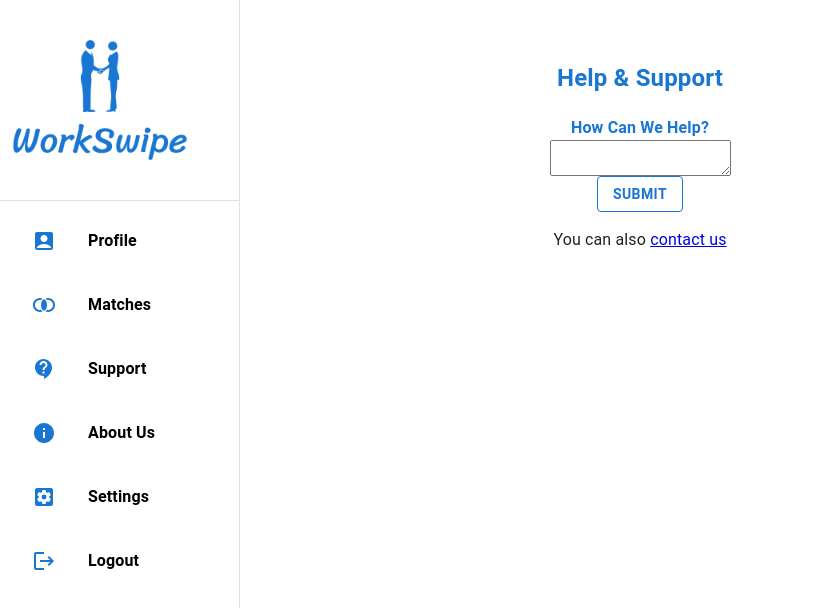
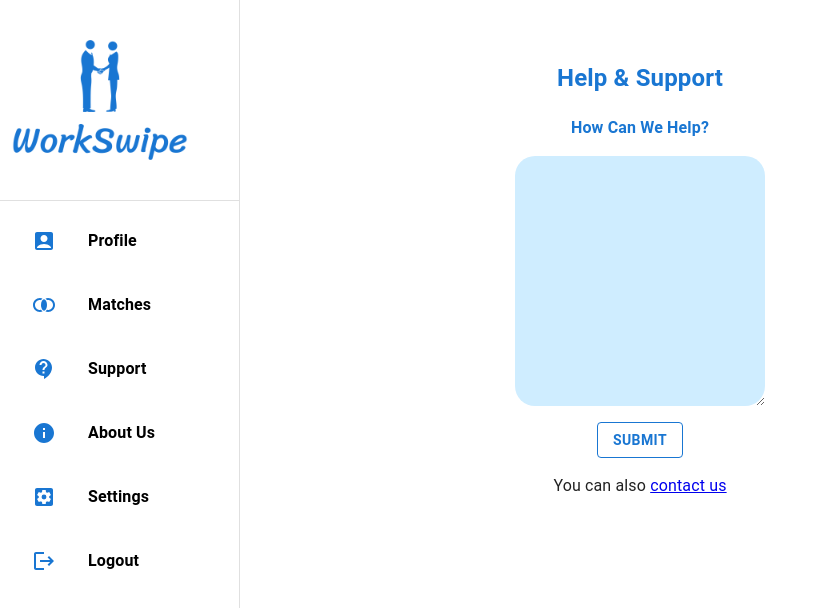
Before and after one commit to coka13/WorkSwipe, a React (Vite) app in the folder WorkSwipe/: page /support in a window 1280 px wide. Shown: the top 608 px of the page, without its empty margins (0-815 px from the left). Built offline with nearby package versions, Linux system fonts and the light colour scheme.

Commit message:
how can we help

```diff
--- a/WorkSwipe/src/components/FormComponent/FormComponent.jsx
+++ b/WorkSwipe/src/components/FormComponent/FormComponent.jsx
@@ -11,6 +11,7 @@ export default function FormComponent({ props }) {
     <Box component="form" noValidate autoComplete="off">
       <div className="FieldsWraper">
         {props.map((prop) => {
+          console.log(prop)
           if (!prop.id) {
             prop.id = generateUuid();
           }
@@ -33,7 +34,12 @@ export default function FormComponent({ props }) {
               </div>
             );
           }else if(prop.type==="textarea"){
-            <TextArea/>
+
+            return(
+            <TextArea
+            label={prop.label}
+            name={prop.name}
+            required/>)
           }
           else {
             return (
--- a/WorkSwipe/src/components/TextArea/TextArea.css
+++ b/WorkSwipe/src/components/TextArea/TextArea.css
@@ -0,0 +1,8 @@
+textarea{
+    width: 250px;
+    height: 250px;
+    border: transparent;
+    background-color: #cfedff;
+    border-radius: 8%;
+    padding: 1rem;
+}
--- a/WorkSwipe/src/components/TextArea/TextArea.jsx
+++ b/WorkSwipe/src/components/TextArea/TextArea.jsx
@@ -1,8 +1,8 @@
 import React from 'react'
-
-const TextArea = (name , label , type ,required ) => {
+import "./TextArea.css"
+const TextArea = ({name , label  ,required }) => {
   return (
-    <textarea label={label} name={name} type={type} required={required}/>
+    <textarea  label={label} name={name} required={required}/>
   )
 }
 
--- a/WorkSwipe/src/pages/SupportPage/SupportPage.jsx
+++ b/WorkSwipe/src/pages/SupportPage/SupportPage.jsx
@@ -8,18 +8,17 @@ import TextArea from "../../components/TextArea/TextArea";
 const SupportPage = () => {
   const supportProps = [
     {
-      name: "How can we help you",
-      type: "text",
-      label: "HowCanWeHelp",
+      name: "HowCanWeHelpYou",
+      type: "textarea",
+      label: "How Can We Help",
       required: false,
-
     },
   ];
   return (
     <div className="supportPage">
       <h2 className="Header">Help & Support</h2>
-      <h4 >How Can We Help?</h4>
-     <TextArea props={supportProps} />
+      <h4>How Can We Help?</h4>
+      <FormComponent props={supportProps} />
       <BasicButtons text={"submit"} />
       <CustomLinkNavigate
         text={"You can also"}
```
